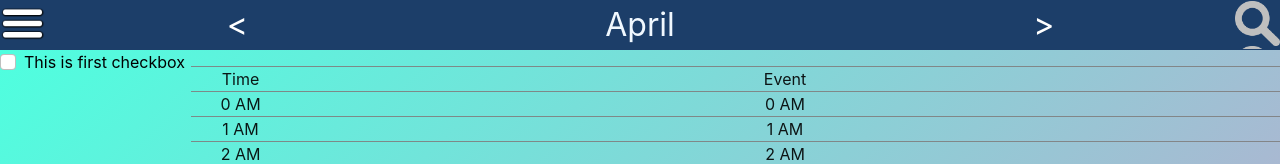
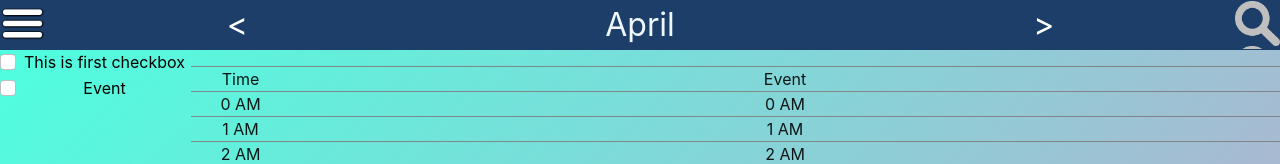
Before and after one commit to wood-crafter/todo-react, a React (Create React App) app: page / in a window 1280 px wide. Shown: the top 164 px of the page. Built offline with nearby package versions, Linux system fonts and the light colour scheme.

Commit message:
[Add] componant folder

```diff
--- a/src/App.js
+++ b/src/App.js
@@ -1,8 +1,8 @@
 import './App.css';
 import React from "react";
 import Option from './Options';
-import Month from './Month';
-import Search from './Search';
+import Month from './componant/navbar/Month';
+import Search from './componant/navbar/Search';
 import Detail from './detail/Detail';
 
 export default class App extends React.Component {
@@ -11,7 +11,7 @@ export default class App extends React.Component {
     this.state = {
       year: new Date().getFullYear(),
       month: new Date().getMonth(),
-      todos: new Map().set(new Date(2022, 4, 26, 9, 0, 0, 0), {
+      todos: new Map().set(new Date(2022, 4, 26, 9, 0, 0, 0).getTime(), {
         title: 'This is first todo',
         description: 'This is description content',
         processing: 10,
@@ -45,7 +45,7 @@ export default class App extends React.Component {
         <div className='main-content'>
           <Option />
           <div className='content'>
-            <Detail class="detail"/>
+            <Detail className="detail"/>
           </div>
         </div>
       </div>
--- a/src/Options.js
+++ b/src/Options.js
@@ -6,10 +6,17 @@ export default class Option extends React.Component {
     return (
       <div className="Option">
         <div className='visibility'>
-          <div class="form-check">
-            <input class="form-check-input" type="checkbox" id='username' />
-            <label class="form-check-label" for="username">
+          <div className="form-check">
+            <input className="form-check-input" type="checkbox" id='username' />
+            <label className="form-check-label" htmlFor="username">
               This is first checkbox
+            </label>
+          </div>
+
+          <div className="form-check">
+            <input className="form-check-input" type="checkbox" id='event' />
+            <label className="form-check-label" htmlFor="event">
+              Event
             </label>
           </div>
         </div>
--- a/src/Calendar.js
+++ b/src/componant/navbar/Calendar.js
@@ -1,4 +1,4 @@
-import './App.css';
+import '../../App.css';
 import React from "react";
 
 export default class Calendar extends React.Component {
@@ -22,7 +22,7 @@ export default class Calendar extends React.Component {
           {gridArray.map((value) => {
             if (daysInMonth.includes(value)) {
               return (
-                <div className='day-in-month' key={value} onClick={() => console.info(this.props.todos)}>
+                <div className='day-in-month' key={value} onClick={() => {console.info(this.props.todos)}}>
                   {value + 1}
                 </div>
               )
--- a/src/Month.js
+++ b/src/componant/navbar/Month.js
@@ -1,4 +1,4 @@
-import './App.css';
+import '../../App.css';
 import React from "react";
 import Calendar from './Calendar';
 
--- a/src/Search.js
+++ b/src/componant/navbar/Search.js
@@ -1,4 +1,4 @@
-import './App.css';
+import '../../App.css';
 import React from "react";
 
 export default class Search extends React.Component {
```
